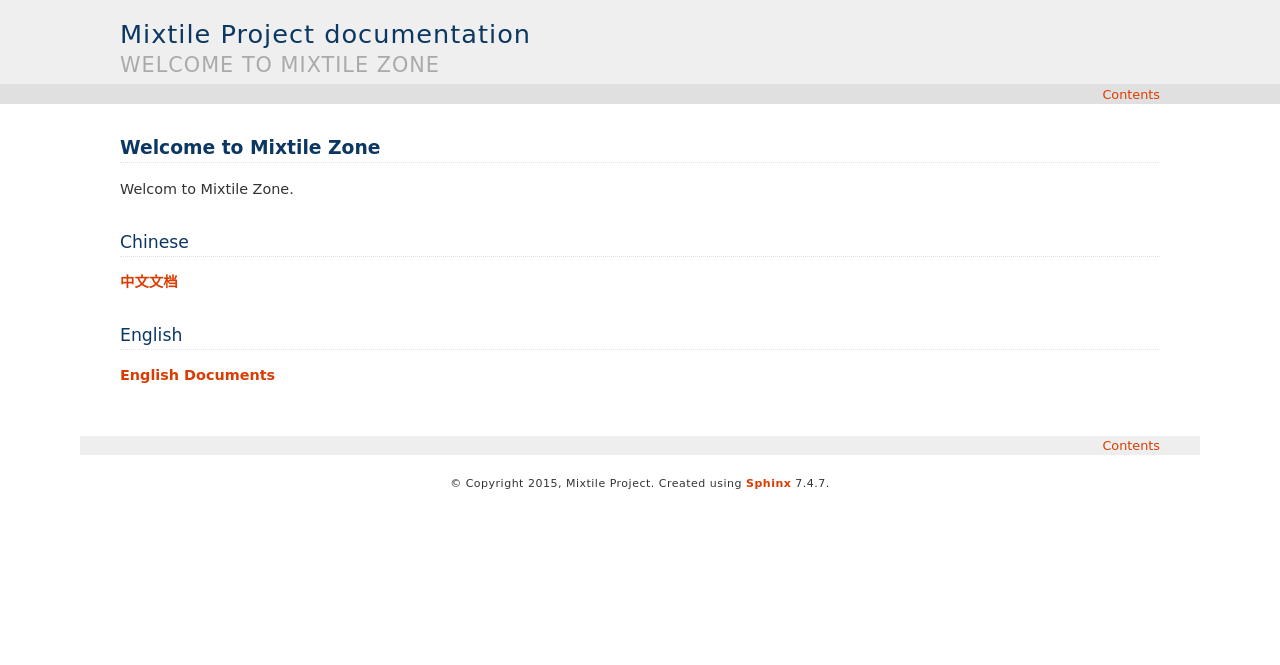
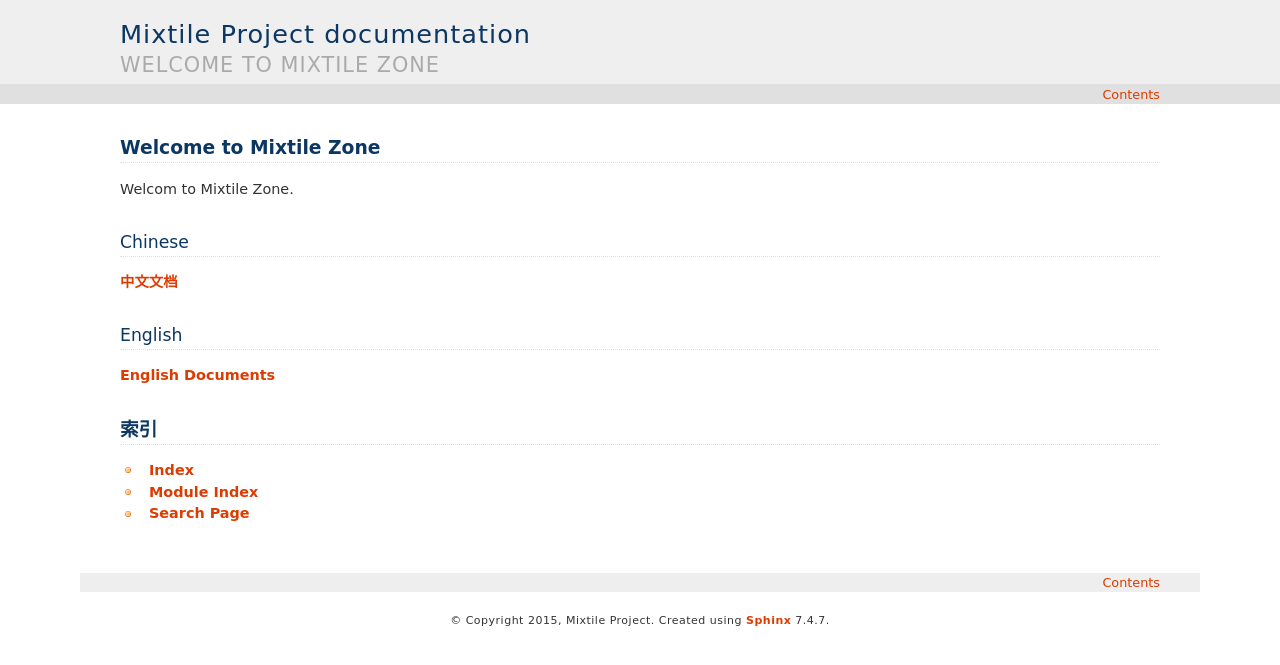
Before and after one commit to mixtile/mixtile-sphinx, a Sphinx documentation site: the page built from source/index.rst, in a window 1280 px wide. Shown: the top 665 px of the page. Built offline with Sphinx 7.4.7, drawn with Linux system fonts in a browser that asks for light colours; formulas are drawn with MathJax 3.

Commit message:
styles update

```diff
--- a/source/conf.py
+++ b/source/conf.py
@@ -106,7 +106,7 @@
 # Theme options are theme-specific and customize the look and feel of a theme
 # further.  For a list of options available for each theme, see the
 # documentation.
-#html_theme_options = {}
+html_theme_options = {}
 
 # Add any paths that contain custom themes here, relative to this directory.
 #html_theme_path = []
--- a/source/index.rst
+++ b/source/index.rst
@@ -18,3 +18,10 @@
 ------------
 
 :doc:`en_root`
+
+索引
+==================
+
+* :ref:`genindex`
+* :ref:`modindex`
+* :ref:`search`
```
